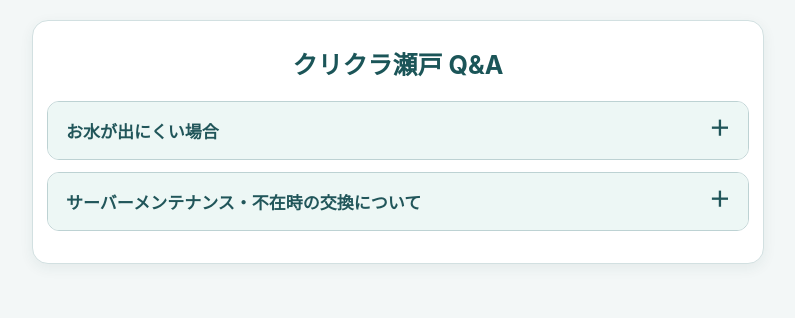
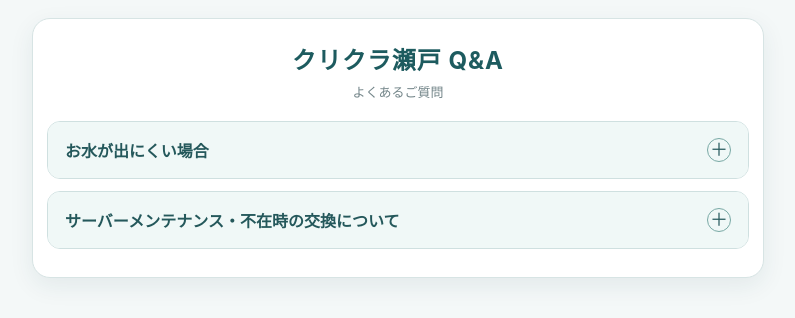
Before and after one commit to innoshimaseika1950/cricla-seto-order, a plain HTML site: page qanda.html in a window 1280 px wide. Shown: the whole page, without its empty margins (242-1037 px from the left). Drawn offline with Linux system fonts and the light colour scheme.

Commit message:
Update qanda.html

```diff
--- a/qanda.html
+++ b/qanda.html
@@ -5,12 +5,48 @@
 <meta name="viewport" content="width=device-width, initial-scale=1">
 <title>クリクラ瀬戸 Q&A</title>
 <style>
-:root{font-family:-apple-system,BlinkMacSystemFont,"Noto Sans JP",sans-serif;color:#26343a;background:#f3f7f7}*{box-sizing:border-box}body{margin:0}.wrap{max-width:760px;margin:0 auto;padding:20px 14px 36px}.card{background:#fff;border:1px solid #d2e0e1;border-radius:16px;padding:20px 14px;box-shadow:0 4px 14px #1d414012}h1{font-size:25px;text-align:center;margin:4px 0 20px;color:#1b5558}details{border:1px solid #bdd2d3;border-radius:12px;margin:12px 0;background:#fff;overflow:hidden}summary{cursor:pointer;list-style:none;padding:16px 18px;font-size:17px;font-weight:800;color:#21565a;background:#edf7f5}summary::-webkit-details-marker{display:none}summary:after{content:"＋";float:right;font-size:21px;line-height:1}details[open] summary{border-bottom:1px solid #bdd2d3}details[open] summary:after{content:"−"}.answer{padding:17px 18px;font-size:15px;line-height:1.8}.answer p{margin:0 0 12px}.answer p:last-child{margin-bottom:0}.note{font-size:14px;line-height:1.75;background:#fff8e8;border-left:4px solid #e1a72c;padding:10px 12px;margin:12px 0}.answer ol{margin:8px 0 12px;padding-left:24px}.answer li{padding-left:3px;margin:3px 0}.contact{color:#bb2020;font-weight:700}</style>
+:root{font-family:-apple-system,BlinkMacSystemFont,"Noto Sans JP",sans-serif;color:#24363a;background:#f4f8f8}
+*{box-sizing:border-box}
+body{margin:0}
+.wrap{max-width:760px;margin:0 auto;padding:18px 14px 36px}
+.card{background:#fff;border:1px solid #d7e4e4;border-radius:18px;padding:22px 14px 16px;box-shadow:0 8px 24px rgba(30,70,73,.08)}
+h1{margin:0 0 6px;text-align:center;font-size:24px;letter-spacing:.04em;color:#1d5b5f}
+.lead{text-align:center;margin:0 0 20px;font-size:13px;color:#738589}
+.faq-item{border:1px solid #cfe0e0;border-radius:13px;margin:12px 0;overflow:hidden;background:#fff;animation:rise .45s ease both}
+.faq-item:nth-of-type(2){animation-delay:.08s}
+.faq-item:nth-of-type(3){animation-delay:.16s}
+.faq-question{width:100%;border:0;background:#f0f8f7;color:#24585b;display:flex;align-items:center;justify-content:space-between;gap:14px;text-align:left;padding:16px 17px;font:inherit;font-size:16px;font-weight:800;cursor:pointer;transition:background .25s ease,color .25s ease}
+.faq-question:hover,.faq-item.is-open .faq-question{background:#e4f2f0;color:#174c50}
+.faq-icon{flex:none;width:24px;height:24px;border:1px solid #79a9a5;border-radius:50%;display:grid;place-items:center;font-size:18px;font-weight:400;line-height:1;transition:transform .35s ease,background .25s ease,color .25s ease}
+.faq-item.is-open .faq-icon{transform:rotate(45deg);background:#2d7774;color:#fff;border-color:#2d7774}
+.faq-answer{display:grid;grid-template-rows:0fr;opacity:0;transition:grid-template-rows .4s ease,opacity .3s ease}
+.faq-item.is-open .faq-answer{grid-template-rows:1fr;opacity:1}
+.faq-answer-inner{min-height:0;overflow:hidden;padding:0 17px;font-size:15px;line-height:1.85}
+.faq-item.is-open .faq-answer-inner{padding-top:16px;padding-bottom:17px}
+.faq-answer p{margin:0 0 12px}.faq-answer p:last-child{margin-bottom:0}
+.note{font-size:14px;line-height:1.75;background:#fff8e8;border-left:4px solid #d99b28;border-radius:0 8px 8px 0;padding:10px 12px;margin:12px 0}
+.faq-answer ol{margin:8px 0 12px;padding-left:24px}.faq-answer li{padding-left:3px;margin:4px 0}.contact{color:#b22121;font-weight:700}
+@keyframes rise{from{opacity:0;transform:translateY(8px)}to{opacity:1;transform:translateY(0)}}
+@media (prefers-reduced-motion:reduce){*,*:before,*:after{animation-duration:.01ms!important;transition-duration:.01ms!important}}
+</style>
 </head>
 <body>
-<main class="wrap"><section class="card"><h1>クリクラ瀬戸 Q&A</h1>
-<details><summary>お水が出にくい場合</summary><div class="answer"><p>ご迷惑をおかけして申し訳ございません。</p><p>下記の手順をお試しください。</p><div class="note">作業前に、ボトルの中に逆止弁（白いキャップのようなもの）が浮いていないか確認してください。<br>逆止弁が外れている場合は、お客様ご自身で作業せず、クリクラ瀬戸までご連絡ください。</div><ol><li>サーバーに取り付けてあるボトルを外します。</li><li>ボトルが刺さっていない状態で、冷水をコップ2〜3杯取水します。</li><li>その後、ボトルを再度取り付けます。</li></ol><p>上記の作業で改善されることがあります。<br>改善されない場合は、お手数ですが、もう一度クリクラ瀬戸までご連絡ください。</p></div></details>
-<details><summary>サーバーメンテナンス・不在時の交換について</summary><div class="answer"><p>サーバー交換の際にご不在の場合は、以下の準備をお願いいたします。</p><ol><li>ご使用中のボトルをサーバー本体から外します。<br><span class="contact">※ボトル内部に白いキャップのようなものが浮いている場合は、外す前にご連絡ください。</span></li><li>ボトルを外した状態で、冷水コックから水を出します。<br>※約2Lのお水が出ます。</li><li>ボトル差込口にホコリなどが入らないよう、袋やラップなどで覆います。</li><li>ボトルは交換後のサーバーで再度使用できますので、ご自宅で保管してください。</li><li>交換時に簡単な手順書をお届けしますので、手順に沿って設置してください。</li></ol><p>ご不明な点がございましたら、クリクラ瀬戸までお問い合わせください。</p></div></details>
-</section></main>
+<main class="wrap">
+<section class="card" aria-labelledby="page-title">
+<h1 id="page-title">クリクラ瀬戸 Q&A</h1>
+<p class="lead">よくあるご質問</p>
+<div class="faq-item">
+<button class="faq-question" type="button" aria-expanded="false"><span>お水が出にくい場合</span><span class="faq-icon" aria-hidden="true">＋</span></button>
+<div class="faq-answer"><div class="faq-answer-inner"><p>ご迷惑をおかけして申し訳ございません。</p><p>下記の手順をお試しください。</p><div class="note">作業前に、ボトルの中に逆止弁（白いキャップのようなもの）が浮いていないか確認してください。<br>逆止弁が外れている場合は、お客様ご自身で作業せず、クリクラ瀬戸までご連絡ください。</div><ol><li>サーバーに取り付けてあるボトルを外します。</li><li>ボトルが刺さっていない状態で、冷水をコップ2〜3杯取水します。</li><li>その後、ボトルを再度取り付けます。</li></ol><p>上記の作業で改善されることがあります。<br>改善されない場合は、お手数ですが、もう一度クリクラ瀬戸までご連絡ください。</p></div></div>
+</div>
+<div class="faq-item">
+<button class="faq-question" type="button" aria-expanded="false"><span>サーバーメンテナンス・不在時の交換について</span><span class="faq-icon" aria-hidden="true">＋</span></button>
+<div class="faq-answer"><div class="faq-answer-inner"><p>サーバー交換の際にご不在の場合は、以下の準備をお願いいたします。</p><ol><li>ご使用中のボトルをサーバー本体から外します。<br><span class="contact">※ボトル内部に白いキャップのようなものが浮いている場合は、外す前にご連絡ください。</span></li><li>ボトルを外した状態で、冷水コックから水を出します。<br>※約2Lのお水が出ます。</li><li>ボトル差込口にホコリなどが入らないよう、袋やラップなどで覆います。</li><li>ボトルは交換後のサーバーで再度使用できますので、ご自宅で保管してください。</li><li>交換時に簡単な手順書をお届けしますので、手順に沿って設置してください。</li></ol><p>ご不明な点がございましたら、クリクラ瀬戸までお問い合わせください。</p></div></div>
+</div>
+</section>
+</main>
+<script>
+document.querySelectorAll('.faq-question').forEach(function(button){button.addEventListener('click',function(){var item=button.parentElement;var isOpen=item.classList.toggle('is-open');button.setAttribute('aria-expanded',String(isOpen));});});
+</script>
 </body>
 </html>
```
